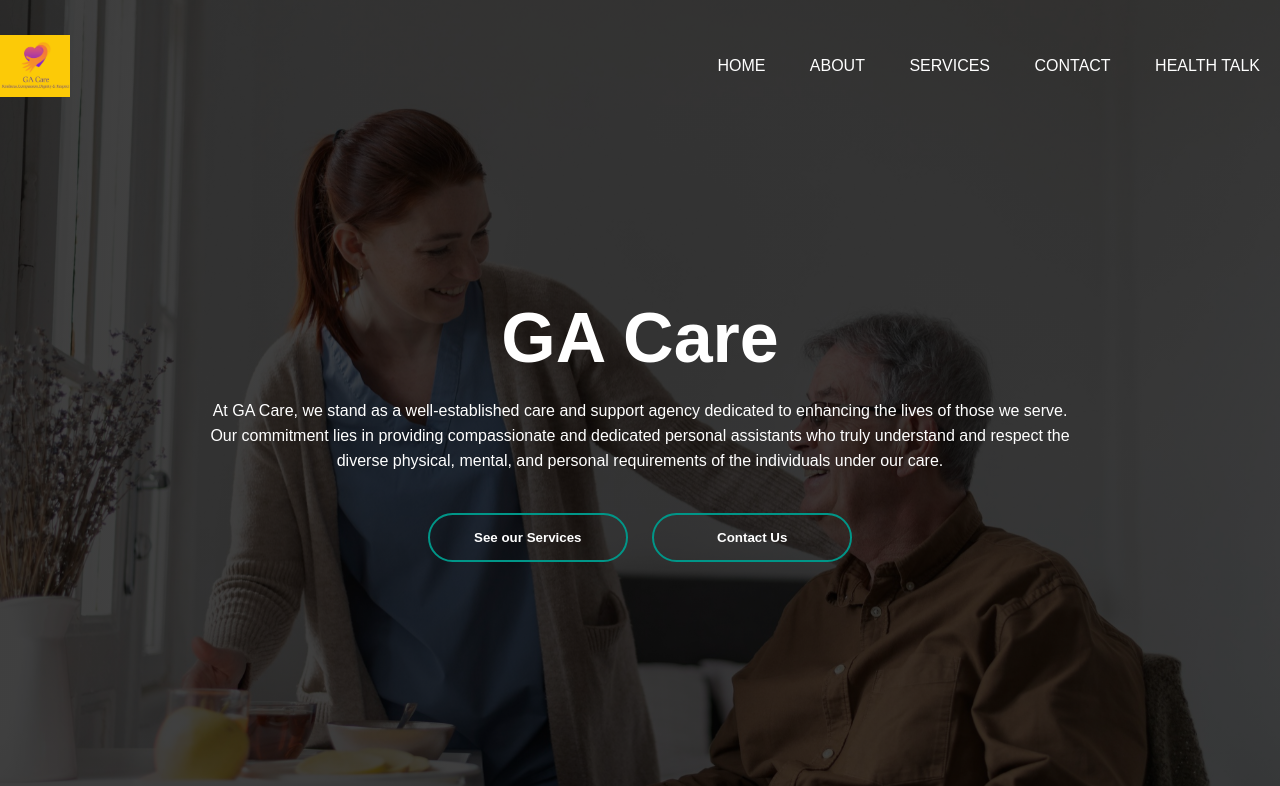
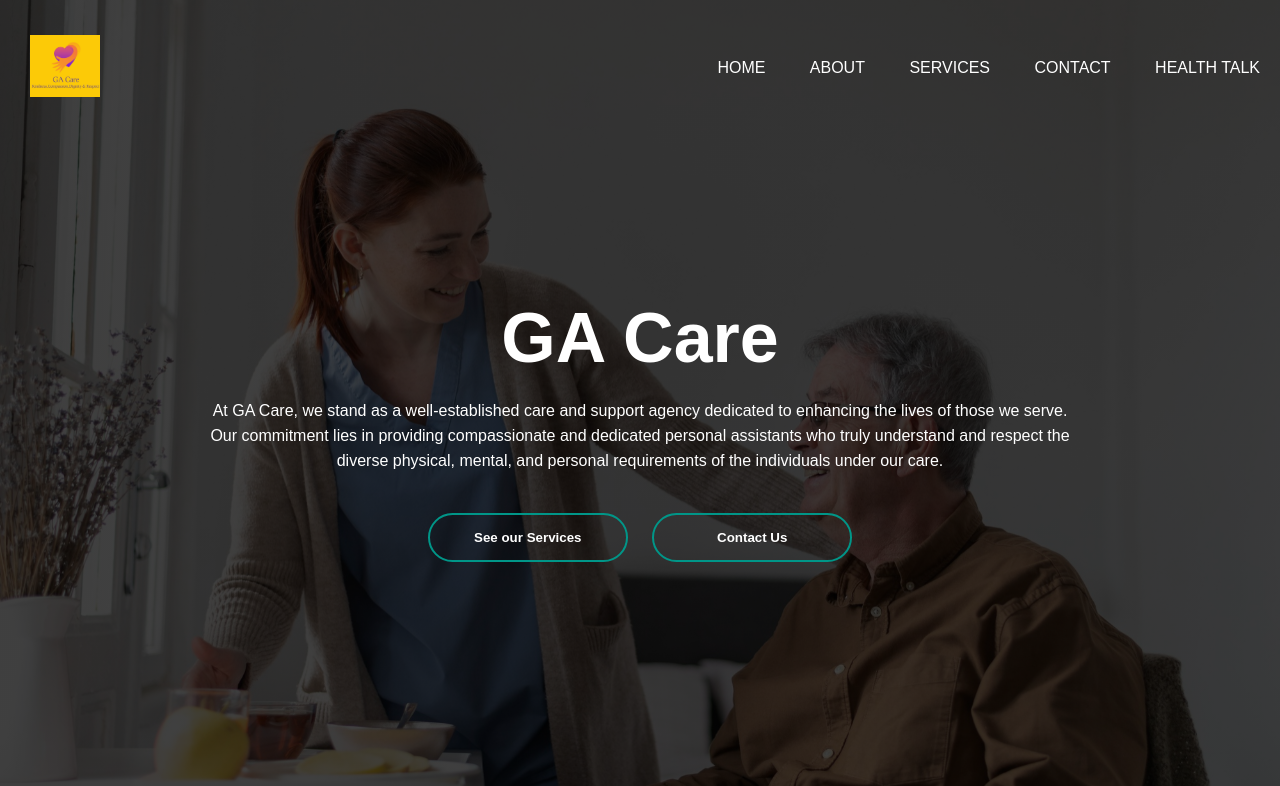
Before and after one commit to akinkunmiak123/GA-Care, a plain HTML site: page index.html in a window 1280 px wide. Shown: the top 786 px of the page. Drawn offline with Linux system fonts and the light colour scheme.

Commit message:
2nd commit

```diff
--- a/aboutStyle.css
+++ b/aboutStyle.css
@@ -119,6 +119,7 @@
 }
 
 .logo {
+  margin-left: 30px;
   width: 70px;
   cursor: pointer;
 }
--- a/contactUs.css
+++ b/contactUs.css
@@ -93,6 +93,7 @@ button:hover{
 }
 
 .logo {
+  margin-left: 30px;
   width: 70px;
   cursor: pointer;
 }
--- a/health.css
+++ b/health.css
@@ -109,6 +109,7 @@
 }
 
 .logo {
+  margin-left: 30px;
   width: 70px;
   cursor: pointer;
 }
--- a/index.html
+++ b/index.html
@@ -15,7 +15,7 @@
 <body>
     <div class="banner">
         <div class="navbar">
-            <img src="images/G&A screenshot (2).jpg" alt="fix" class="logo">
+           <a href="/index.html"><img src="images/G&A screenshot (2).jpg" alt="fix" class="logo"></a>
             <ul>
                 <li><a href="/index.html">home</a></li>
                 <li><a href="/Pages/about.html">about</a></li>
--- a/servicesStyle.css
+++ b/servicesStyle.css
@@ -98,6 +98,7 @@ body{
 }
 
 .logo {
+  margin-left: 30px;
   width: 70px;
   cursor: pointer;
 }
--- a/styles.css
+++ b/styles.css
@@ -24,6 +24,7 @@
 }
 
 .logo {
+  margin-left: 30px;
   width: 70px;
   cursor: pointer;
 }
```
Also changed, not shown: Pages/about.html (+1 -1 lines), Pages/contact.html (+1 -1 lines), Pages/healthTalk.html (+1 -1 lines), Pages/services.html (+1 -1 lines).
